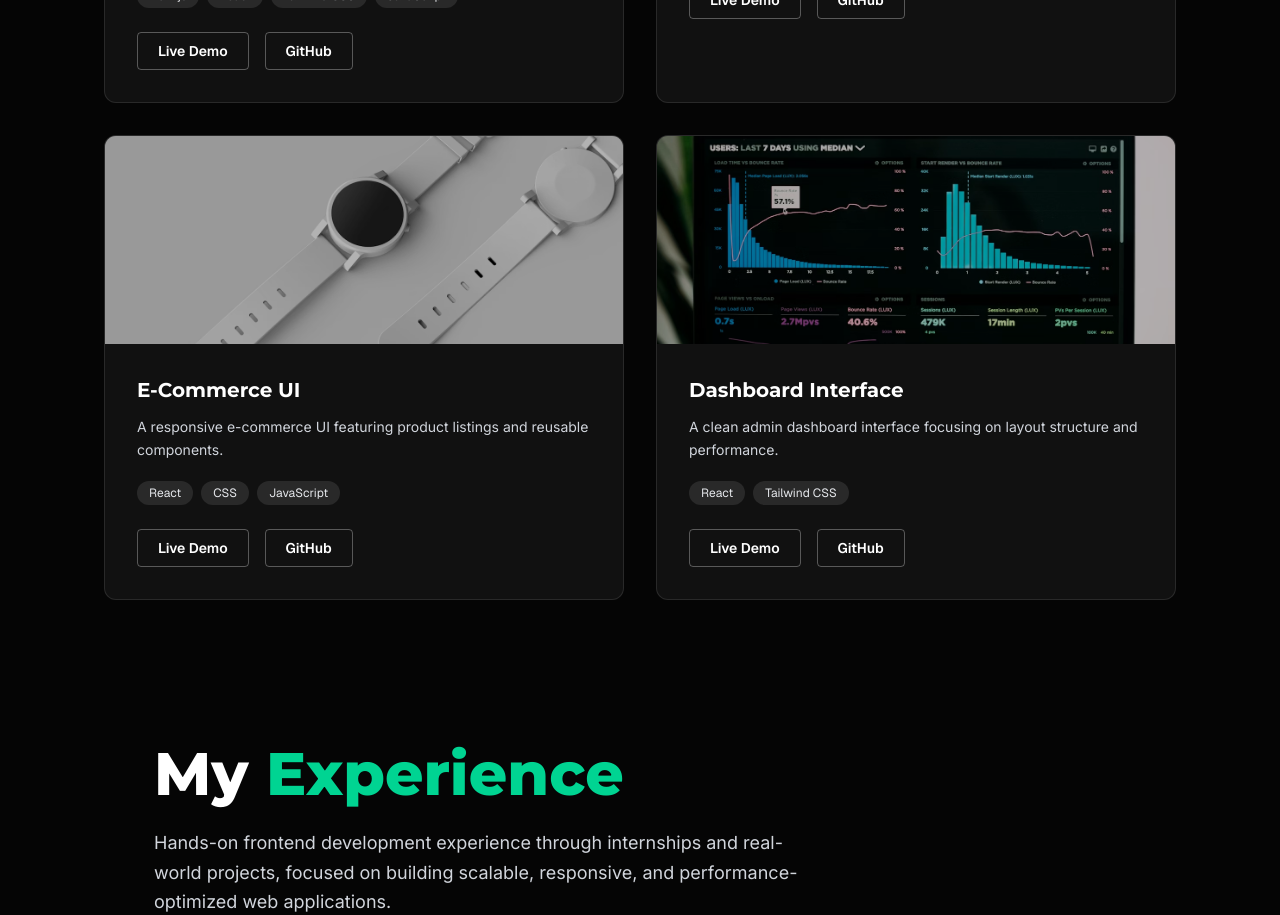
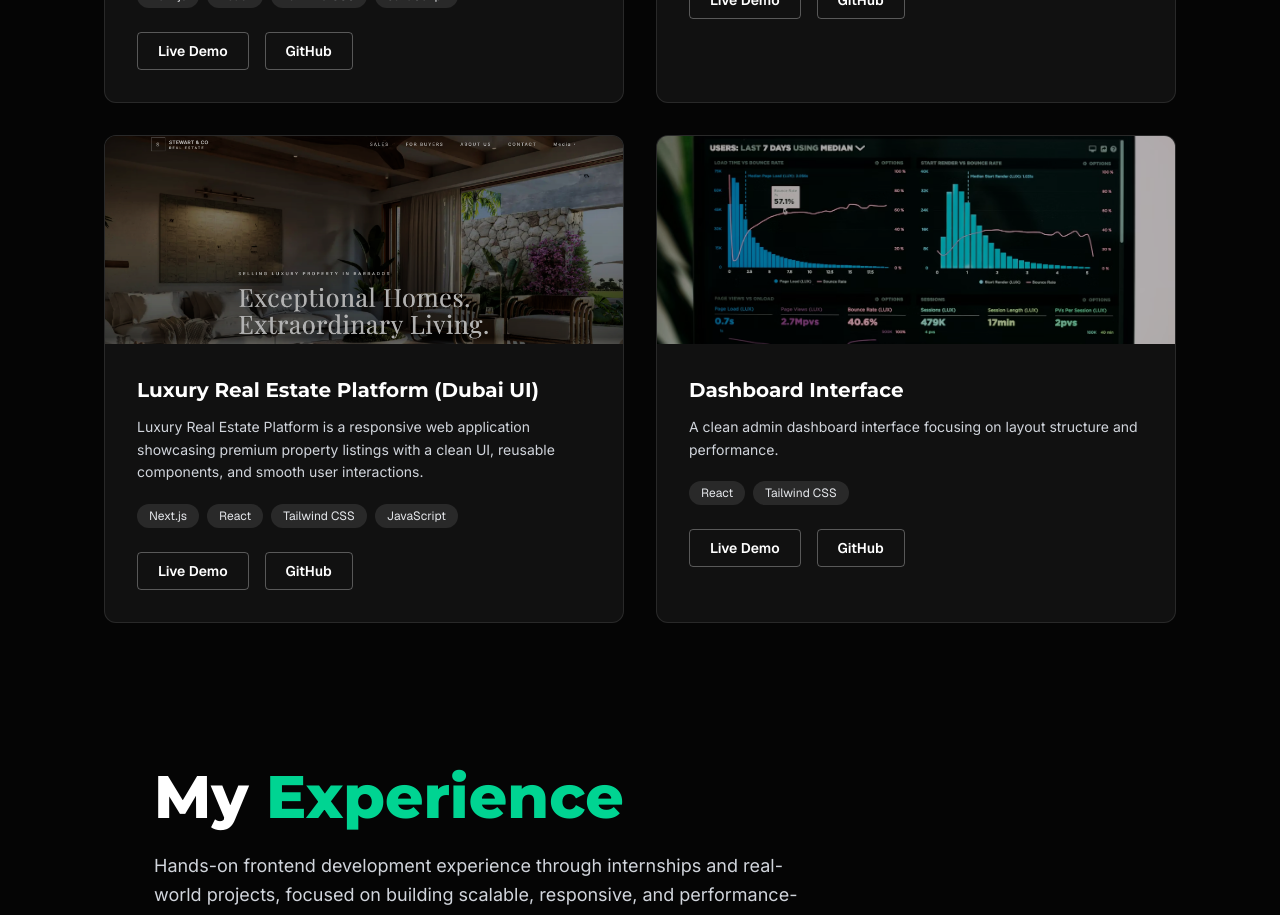
Before and after one commit to Aneeshahammed108/Portfolio, a Next.js app: page / in a window 1280 px wide. Shown: the part 2380-3295 px from the top of the page. Built offline with nearby package versions, Linux system fonts and the light colour scheme.

Commit message:
all commit

```diff
--- a/src/Pages/Projects/Projects.jsx
+++ b/src/Pages/Projects/Projects.jsx
@@ -61,14 +61,14 @@ const PROJECTS = [
     github: "https://github.com/Aneeshahammed108/Portfolio",
   },
   {
-    title: "E-Commerce UI",
+    title: "Luxury Real Estate Platform (Dubai UI)",
     description:
-      "A responsive e-commerce UI featuring product listings and reusable components.",
-    tech: ["React", "CSS", "JavaScript"],
+      "Luxury Real Estate Platform is a responsive web application showcasing premium property listings with a clean UI, reusable components, and smooth user interactions.",
+    tech: ["Next.js","React", "Tailwind CSS", "JavaScript"],
     image:
-      "/images/E-commerce.avif",
-    live: "#",
-    github: "#",
+      "/images/real-estate.png",
+    live: "https://real-estate-dubai-iota.vercel.app/",
+    github: "https://github.com/Aneeshahammed108/Real-Estate",
   },
   {
     title: "Dashboard Interface",
```
Also changed, not shown: public/images/real-estate.png (added).
